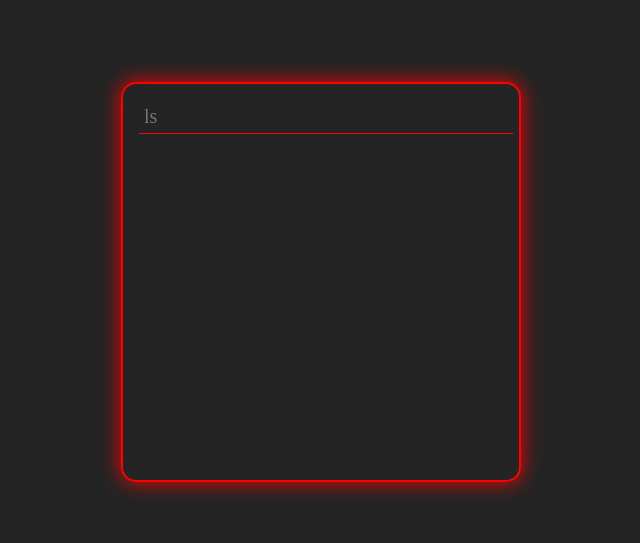
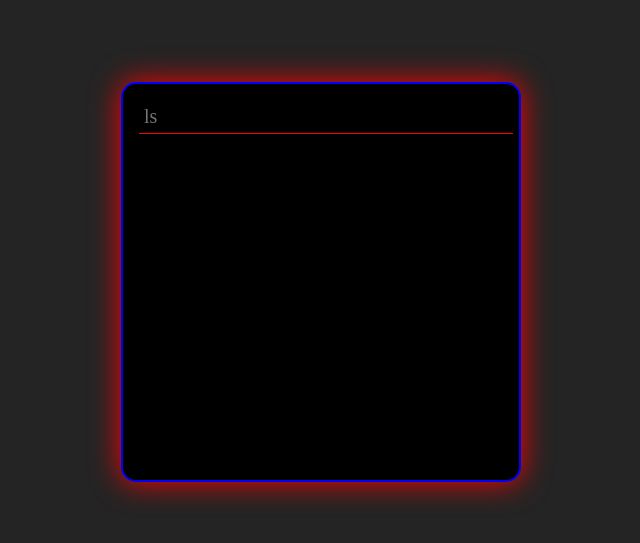
Before and after one commit to diego-monfort-landolt/terminal, a React (Vite) app: page / in a window 1280 px wide. Shown: the part 297-840 px from the top of the page, without its empty margins (319-959 px from the left). Built offline with nearby package versions, Linux system fonts and the light colour scheme.

Commit message:
change background color

```diff
--- a/src/index.css
+++ b/src/index.css
@@ -13,12 +13,13 @@
 .app {
   width: 400px;
   height: 400px;
-  border: 2px solid red;
+  border: 2px solid blue;
   border-radius: 15px;
-  box-shadow: 0 0 20px red;
+  box-shadow: 0 0 30px red;
   margin: 30% auto;
   box-sizing: border-box;
   padding: 1rem;
+  background-color: #000
 }
 input {
   border: none;
```
